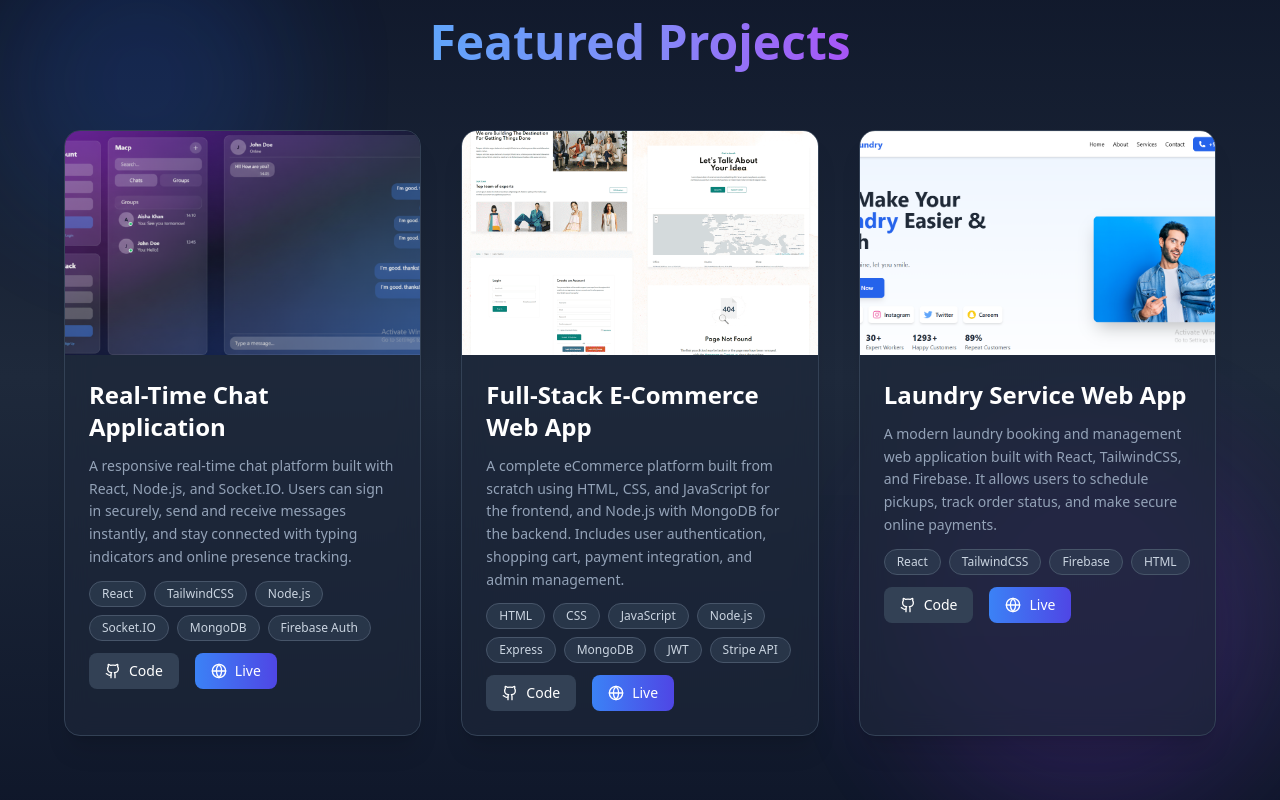
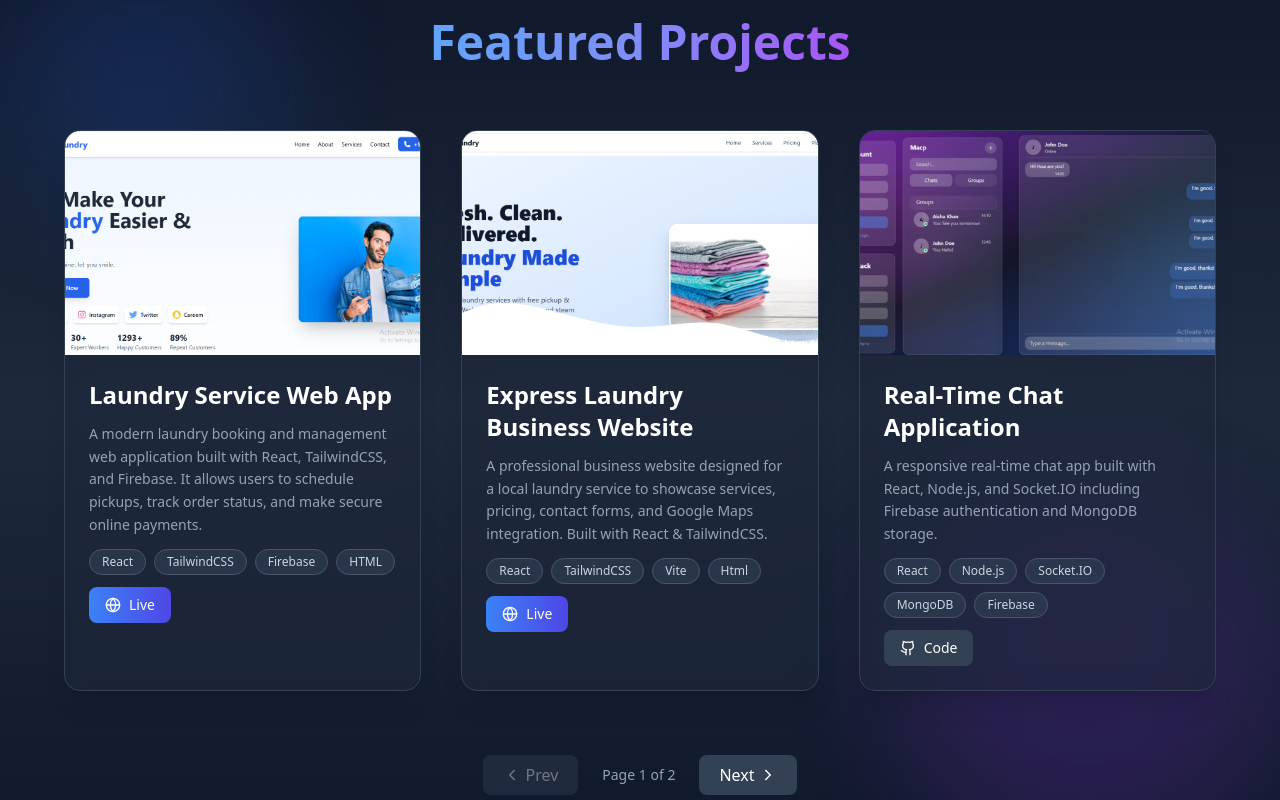
Before and after one commit to muhammedAlthafcp/portfolio, a React (Vite) app: page / in a window 1280 px wide. Shown: the part 2060-2860 px from the top of the page. Built offline with nearby package versions, Linux system fonts and the light colour scheme.

Commit message:
ready for deployment

```diff
--- a/src/components/Contact.jsx
+++ b/src/components/Contact.jsx
@@ -20,7 +20,7 @@ export default function Contact() {
         className="text-4xl md:text-5xl font-bold text-center mb-12"
       >
         <span className="bg-gradient-to-r from-blue-400 via-indigo-400 to-purple-500 bg-clip-text text-transparent">
-          Get In Touch
+
         </span>
       </motion.h2>
 
--- a/src/components/Projects.jsx
+++ b/src/components/Projects.jsx
@@ -1,93 +1,115 @@
-import React from "react";
+import React, { useState } from "react";
 import { motion } from "framer-motion";
-import { Github, Globe } from "lucide-react";
+import { Github, Globe, ChevronLeft, ChevronRight } from "lucide-react";
+
+/* ================= PROJECT DATA ================= */
 
 const projects = [
-  {
-      title: "Real-Time Chat Application",
-  description:
-    "A responsive real-time chat platform built with React, Node.js, and Socket.IO. Users can sign in securely, send and receive messages instantly, and stay connected with typing indicators and online presence tracking.",
-  image: "/Gemini_Generated_Image_kvm3bokvm3bokvm3.png",
-  tech: ["React", "TailwindCSS", "Node.js", "Socket.IO", "MongoDB", "Firebase Auth"],
-  features: [
-    "Instant messaging with Socket.IO",
-    "Firebase Authentication (Google/Email login)",
-    "Persistent message storage (MongoDB)",
-    "Typing indicators and online presence",
-    "Clean modern UI built with TailwindCSS",
-    "Fully responsive layout (mobile + desktop)",
-    "Deployed on Vercel (Frontend) and Render (Backend)"
-  ],
-  github: "https://github.com/muhammedAlthafcp/-Realtime-Chat-App",
-},
-  {
-
-  title: "Full-Stack E-Commerce Web App",
-  description:
-    "A complete eCommerce platform built from scratch using HTML, CSS, and JavaScript for the frontend, and Node.js with MongoDB for the backend. Includes user authentication, shopping cart, payment integration, and admin management.",
-  image: "/687474703a2f2f77702e616c697468656d65732e636f6d2f68746d6c2f65766172612f62616e6e6572732f65766172612d74662d62616e6e65722e706e67.png",
-  tech: ["HTML", "CSS", "JavaScript", "Node.js", "Express", "MongoDB", "JWT", "Stripe API"],
-  github: "https://github.com/muhammedAlthafcp/Evara_ecommerce",
-},
-
   {
     title: "Laundry Service Web App",
     description:
       "A modern laundry booking and management web application built with React, TailwindCSS, and Firebase. It allows users to schedule pickups, track order status, and make secure online payments.",
     image: "/Screenshot 2025-11-02 215932.png",
     tech: ["React", "TailwindCSS", "Firebase", "HTML"],
-  live: "https://bustbaylaundryservice.netlify.app/",
-}
+    live: "https://www.bestbaylaundry.com/",
+  },
 
+  {
+    title: "Express Laundry Business Website",
+    description:
+      "A professional business website designed for a local laundry service to showcase services, pricing, contact forms, and Google Maps integration. Built with React & TailwindCSS.",
+    image: "/Screenshot 2025-11-29 201103.png",
+    tech: ["React", "TailwindCSS", "Vite","Html"],
+    live: "https://clean-plus-laundry.vercel.app/",
+  },
+
+  {
+    title: "Real-Time Chat Application",
+    description:
+      "A responsive real-time chat app built with React, Node.js, and Socket.IO including Firebase authentication and MongoDB storage.",
+    image: "/Gemini_Generated_Image_kvm3bokvm3bokvm3.png",
+    tech: ["React", "Node.js", "Socket.IO", "MongoDB", "Firebase"],
+    github: "https://github.com/muhammedAlthafcp/-Realtime-Chat-App",
+  },
+
+  {
+    title: "Full-Stack E-Commerce Web App",
+    description:
+      "Full eCommerce platform built with HTML, CSS, JavaScript on frontend and Node.js + MongoDB backend including payments and admin features.",
+    image:
+      "/687474703a2f2f77702e616c697468656d65732e636f6d2f68746d6c2f65766172612f62616e6e6572732f65766172612d74662d62616e6e65722e706e67.png",
+    tech: ["HTML", "CSS", "JavaScript", "Node.js", "MongoDB", "Stripe"],
+    github: "https://github.com/muhammedAlthafcp/Evara_ecommerce",
+  },
+
+  /* ADD MORE PROJECTS HERE */
 ];
 
+/* ================= MAIN COMPONENT ================= */
+
 export default function Projects() {
+  const itemsPerPage = 3;
+  const [page, setPage] = useState(1);
+
+  const totalPages = Math.ceil(projects.length / itemsPerPage);
+
+  const startIndex = (page - 1) * itemsPerPage;
+  const currentItems = projects.slice(
+    startIndex,
+    startIndex + itemsPerPage
+  );
+
   return (
     <section
       id="projects"
-      className="relative py-20 px-6 md:px-16 bg-gradient-to-b from-slate-900 via-slate-800 to-slate-900 text-white overflow-hidden"
+      className="relative py-20 px-6 md:px-16 bg-gradient-to-b from-slate-900 via-slate-800 to-slate-900 text-white"
     >
-      {/* Decorative Background Orbs */}
+      {/* Decorative Orbs */}
       <div className="absolute top-0 left-0 w-72 h-72 bg-blue-600/20 rounded-full blur-3xl animate-pulse"></div>
       <div className="absolute bottom-0 right-0 w-96 h-96 bg-purple-600/20 rounded-full blur-3xl animate-pulse"></div>
 
+      {/* Title */}
       <motion.h2
+        className="text-4xl md:text-5xl font-bold text-center mb-16"
         initial={{ opacity: 0, y: 40 }}
         whileInView={{ opacity: 1, y: 0 }}
         transition={{ duration: 0.7 }}
-        className="text-4xl md:text-5xl font-bold text-center mb-16"
       >
         <span className="bg-gradient-to-r from-blue-400 via-indigo-400 to-purple-500 bg-clip-text text-transparent">
           Featured Projects
         </span>
       </motion.h2>
 
+      {/* Projects grid */}
       <div className="grid grid-cols-1 md:grid-cols-2 lg:grid-cols-3 gap-10 relative z-10">
-        {projects.map((project, index) => (
+        {currentItems.map((project, index) => (
           <motion.div
             key={index}
             initial={{ opacity: 0, y: 40 }}
             whileInView={{ opacity: 1, y: 0 }}
-            transition={{ duration: 0.6, delay: index * 0.2 }}
-            className="bg-slate-800/60 rounded-2xl shadow-xl overflow-hidden backdrop-blur-md border border-slate-700 hover:border-indigo-500 transition-all group"
+            transition={{ duration: 0.6, delay: index * 0.15 }}
+            className="bg-slate-800/60 rounded-2xl shadow-xl overflow-hidden backdrop-blur-md border border-slate-700 hover:border-indigo-500 transition group"
           >
-            <div className="relative overflow-hidden">
+
+             <div className="relative w-full h-56 overflow-hidden">
               <img
                 src={project.image}
                 alt={project.title}
-                className="w-full h-56 object-cover group-hover:scale-105 transition-transform duration-500"
+                className="absolute inset-0 w-full h-full object-cover object-center transition-transform duration-500 group-hover:scale-105"
               />
             </div>
 
             <div className="p-6 space-y-3">
-              <h3 className="text-2xl font-semibold text-white group-hover:text-indigo-400 transition">
+              <h3 className="text-2xl font-semibold group-hover:text-indigo-400 transition">
                 {project.title}
               </h3>
+
               <p className="text-slate-400 text-sm leading-relaxed">
                 {project.description}
               </p>
 
-              <div className="flex flex-wrap gap-2 mt-3">
+              {/* Tech stack */}
+              <div className="flex flex-wrap gap-2 mt-2">
                 {project.tech.map((t, i) => (
                   <span
                     key={i}
@@ -98,7 +120,9 @@ export default function Projects() {
                 ))}
               </div>
 
+              {/* Buttons */}
               <div className="flex gap-4 mt-4">
+                {project.github && (
                   <motion.a
                     whileHover={{ scale: 1.05 }}
                     href={project.github}
@@ -106,8 +130,12 @@ export default function Projects() {
                     rel="noopener noreferrer"
                     className="flex items-center gap-2 px-4 py-2 bg-slate-700 rounded-lg text-sm hover:bg-slate-600 transition"
                   >
-                  <Github size={16} /> Code
+                    <Github size={16} />
+                    Code
                   </motion.a>
+                )}
+
+                {project.live && (
                   <motion.a
                     whileHover={{ scale: 1.05 }}
                     href={project.live}
@@ -115,13 +143,38 @@ export default function Projects() {
                     rel="noopener noreferrer"
                     className="flex items-center gap-2 px-4 py-2 bg-gradient-to-r from-blue-500 to-indigo-600 rounded-lg text-sm"
                   >
-                  <Globe size={16} /> Live
+                    <Globe size={16} />
+                    Live
                   </motion.a>
+                )}
               </div>
             </div>
           </motion.div>
         ))}
       </div>
+
+      {/* Pagination Buttons */}
+      <div className="flex justify-center items-center gap-6 mt-16">
+        <button
+          disabled={page === 1}
+          onClick={() => setPage((p) => p - 1)}
+          className="flex items-center gap-1 px-5 py-2 bg-slate-700 rounded-lg disabled:opacity-40 hover:bg-slate-600 transition"
+        >
+          <ChevronLeft size={18} /> Prev
+        </button>
+
+        <span className="text-slate-400 text-sm">
+          Page {page} of {totalPages}
+        </span>
+
+        <button
+          disabled={page === totalPages}
+          onClick={() => setPage((p) => p + 1)}
+          className="flex items-center gap-1 px-5 py-2 bg-slate-700 rounded-lg disabled:opacity-40 hover:bg-slate-600 transition"
+        >
+          Next <ChevronRight size={18} />
+        </button>
+      </div>
     </section>
   );
 }
--- a/src/components/together.jsx
+++ b/src/components/together.jsx
@@ -2,7 +2,7 @@ import React from "react";
 import { motion } from "framer-motion";
 
 export default function Together() {
-  const phoneNumber = "919876543210"; // 👈 Replace with your real WhatsApp number (without + or spaces)
+  const phoneNumber = "918943031347"; // 👈 Replace with your real WhatsApp number (without + or spaces)
   const message = encodeURIComponent("Hi Althaf! I’d like to discuss a project with you.");
 
   return (
```
Also changed, not shown: public/Screenshot 2025-11-29 201103.png (added). Lines whose indentation alone changed are shown as unchanged.
